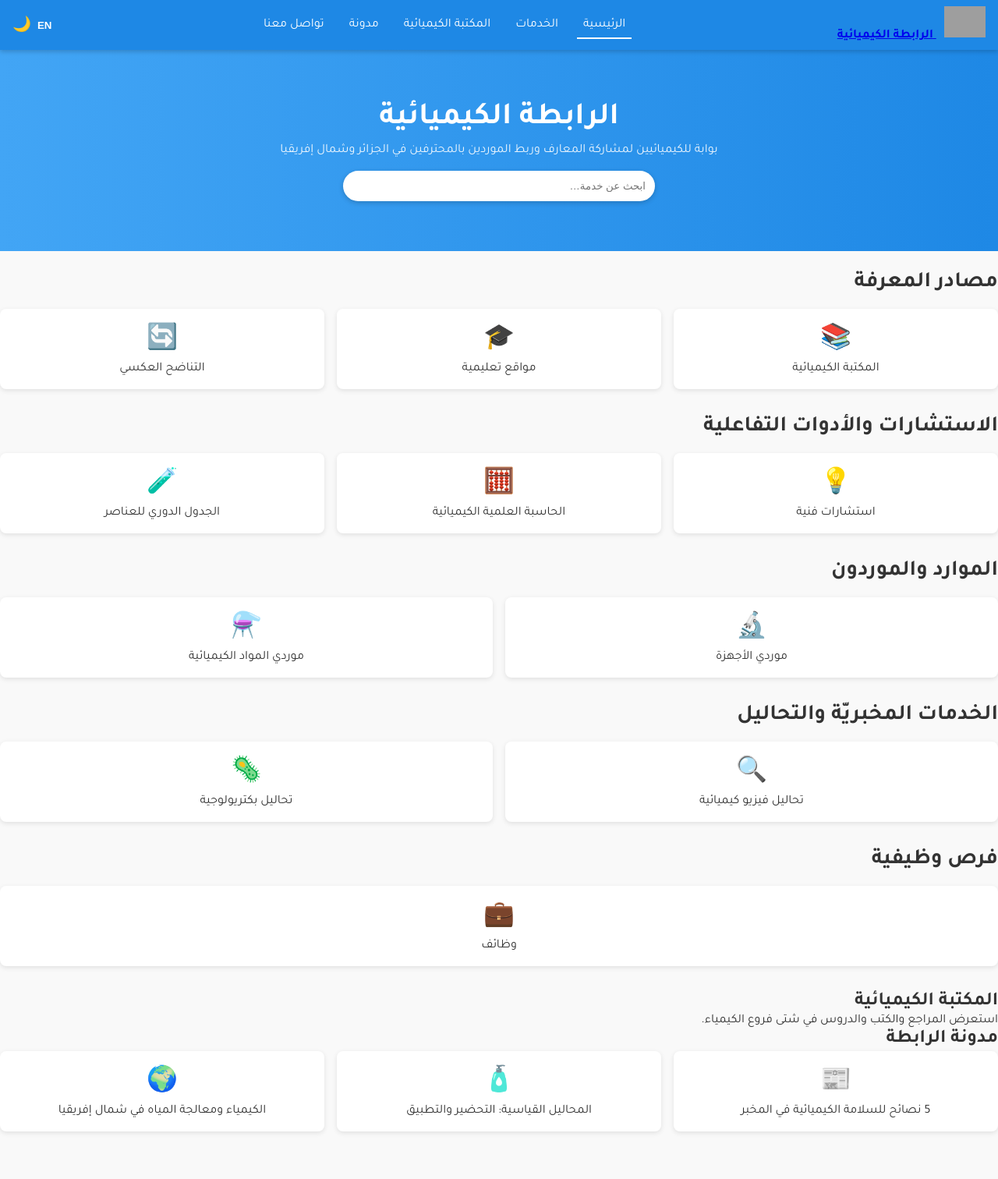
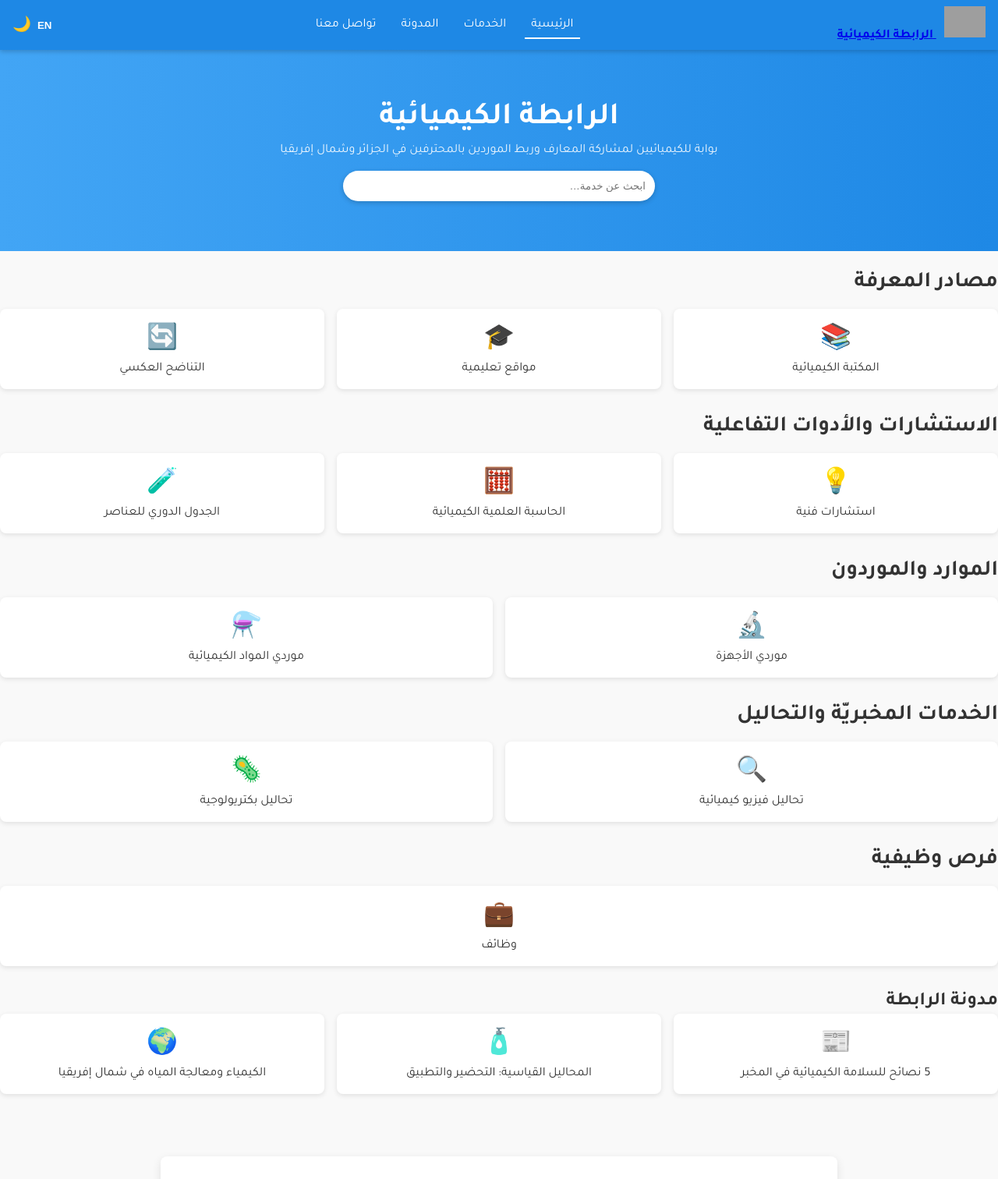
Before and after one commit to zitoun39/Chemical-Network, a plain HTML site: page index.html in a window 1280 px wide. Shown: the top 1512 px of the page at 78% size. Drawn offline with Linux system fonts and the light colour scheme; grey boxes are pictures that could not be loaded.

Commit message:
Full code with contact illustration container

```diff
--- a/index.html
+++ b/index.html
@@ -32,7 +32,6 @@
       <ul id="nav-list">
         <li><a href="#top"      class="nav-link">الرئيسية</a></li>
         <li><a href="#services" class="nav-link">الخدمات</a></li>
-        <li><a href="#library"  class="nav-link">المكتبة الكيميائية</a></li>
         <li><a href="#blog"     class="nav-link">مدونة</a></li>
         <li><a href="#contact"  class="nav-link">تواصل معنا</a></li>
       </ul>
@@ -58,45 +57,61 @@
       <div class="service-group">
         <h2>مصادر المعرفة</h2>
         <div class="cards">
-          <div class="card" data-tooltip="المكتبة الكيميائية"><span>📚</span><a href="#library">المكتبة الكيميائية</a></div>
-          <div class="card" data-tooltip="مواقع تعليمية"><span>🎓</span><a href="#">مواقع تعليمية</a></div>
-          <div class="card" data-tooltip="التناضح العكسي"><span>🔄</span><a href="#">التناضح العكسي</a></div>
+          <div class="card" data-tooltip="المكتبة الكيميائية">
+            <span>📚</span><a href="#">المكتبة الكيميائية</a>
+          </div>
+          <div class="card" data-tooltip="مواقع تعليمية">
+            <span>🎓</span><a href="#">مواقع تعليمية</a>
+          </div>
+          <div class="card" data-tooltip="التناضح العكسي">
+            <span>🔄</span><a href="#">التناضح العكسي</a>
+          </div>
         </div>
       </div>
       <div class="service-group">
         <h2>الاستشارات والأدوات التفاعلية</h2>
         <div class="cards">
-          <div class="card" data-tooltip="استشارات فنية"><span>💡</span><a href="#">استشارات فنية</a></div>
-          <div class="card" data-tooltip="الحاسبة العلمية الكيميائية"><span>🧮</span><a href="#">الحاسبة العلمية الكيميائية</a></div>
-          <div class="card" data-tooltip="الجدول الدوري للعناصر"><span>🧪</span><a href="#">الجدول الدوري للعناصر</a></div>
+          <div class="card" data-tooltip="استشارات فنية">
+            <span>💡</span><a href="#">استشارات فنية</a>
+          </div>
+          <div class="card" data-tooltip="الحاسبة العلمية الكيميائية">
+            <span>🧮</span><a href="#">الحاسبة العلمية الكيميائية</a>
+          </div>
+          <div class="card" data-tooltip="الجدول الدوري للعناصر">
+            <span>🧪</span><a href="#">الجدول الدوري للعناصر</a>
+          </div>
         </div>
       </div>
       <div class="service-group">
         <h2>الموارد والموردون</h2>
         <div class="cards">
-          <div class="card" data-tooltip="موردي الأجهزة"><span>🔬</span><a href="#">موردي الأجهزة</a></div>
-          <div class="card" data-tooltip="موردي المواد الكيميائية"><span>⚗️</span><a href="#">موردي المواد الكيميائية</a></div>
+          <div class="card" data-tooltip="موردي الأجهزة">
+            <span>🔬</span><a href="#">موردي الأجهزة</a>
+          </div>
+          <div class="card" data-tooltip="موردي المواد الكيميائية">
+            <span>⚗️</span><a href="#">موردي المواد الكيميائية</a>
+          </div>
         </div>
       </div>
       <div class="service-group">
         <h2>الخدمات المخبريّة والتحاليل</h2>
         <div class="cards">
-          <div class="card" data-tooltip="تحاليل فيزيو كيميائية"><span>🔍</span><a href="#">تحاليل فيزيو كيميائية</a></div>
-          <div class="card" data-tooltip="تحاليل بكتريولوجية"><span>🦠</span><a href="#">تحاليل بكتريولوجية</a></div>
+          <div class="card" data-tooltip="تحاليل فيزيو كيميائية">
+            <span>🔍</span><a href="#">تحاليل فيزيو كيميائية</a>
+          </div>
+          <div class="card" data-tooltip="تحاليل بكتريولوجية">
+            <span>🦠</span><a href="#">تحاليل بكتريولوجية</a>
+          </div>
         </div>
       </div>
       <div class="service-group">
         <h2>فرص وظيفية</h2>
         <div class="cards">
-          <div class="card" data-tooltip="وظائف"><span>💼</span><a href="#">وظائف</a></div>
+          <div class="card" data-tooltip="وظائف">
+            <span>💼</span><a href="#">وظائف</a>
+          </div>
         </div>
       </div>
-    </section>
-
-    <!-- المكتبة الكيميائية -->
-    <section class="services" id="library">
-      <h2>المكتبة الكيميائية</h2>
-      <p>استعرض المراجع والكتب والدروس في شتى فروع الكيمياء.</p>
     </section>
 
     <!-- مدونة الرابطة -->
@@ -167,13 +182,12 @@
     <nav class="footer-nav" aria-label="روابط الفوتر">
       <a href="#top">الرئيسية</a> |
       <a href="#services">الخدمات</a> |
-      <a href="#library">المكتبة الكيميائية</a> |
       <a href="#blog">مدونة</a> |
       <a href="#contact">تواصل معنا</a>
     </nav>
   </footer>
 
-  <!-- reCAPTCHA + السكربت الرئيسي -->
+  <!-- reCAPTCHA + السكربت -->
   <script src="https://www.google.com/recaptcha/api.js" async defer></script>
   <script src="script.js"></script>
 </body>
--- a/script.js
+++ b/script.js
@@ -6,7 +6,7 @@ document.addEventListener("DOMContentLoaded", () => {
   const darkSwitch  = document.getElementById('darkSwitch');
   const langToggle  = document.getElementById('lang-toggle');
 
-  // 1. Progress bar + Back-to-top + Active nav
+  // Progress + Back-to-top + Active nav
   window.addEventListener('scroll', () => {
     const scrollTop = window.scrollY;
     const docHeight = document.documentElement.scrollHeight - window.innerHeight;
@@ -25,7 +25,7 @@ document.addEventListener("DOMContentLoaded", () => {
     window.scrollTo({ top: 0, behavior: 'smooth' });
   });
 
-  // 2. Dark mode persistence
+  // Dark mode persistence
   if (darkSwitch) {
     darkSwitch.checked = localStorage.getItem('dark') === 'true';
     document.body.classList.toggle('dark', darkSwitch.checked);
@@ -35,23 +35,21 @@ document.addEventListener("DOMContentLoaded", () => {
     });
   }
 
-  // 3. Language toggle persistence
+  // Language toggle
   const texts = {
     ar: {
-      nav: ['الرئيسية','الخدمات','المكتبة الكيميائية','مدونة','تواصل معنا'],
+      nav: ['الرئيسية','الخدمات','المدونة','تواصل معنا'],
       heroTitle: 'الرابطة الكيميائية',
       heroDesc: 'بوابة للكيميائيين لمشاركة المعارف وربط الموردين بالمحترفين في الجزائر وشمال إفريقيا',
       submit: 'إرسال',
-      blogTitle: 'مدونة الرابطة',
-      labels: ['مصادر المعرفة','الاستشارات والأدوات التفاعلية','الموارد والموردون','الخدمات المخبريّة والتحاليل','فرص وظيفية']
+      blogTitle: 'مدونة الرابطة'
     },
     en: {
-      nav: ['Home','Services','Library','Blog','Contact'],
+      nav: ['Home','Services','Blog','Contact'],
       heroTitle: 'Chemical Network',
       heroDesc: 'A portal for chemists to share knowledge and connect suppliers & professionals in Algeria & North Africa',
       submit: 'Submit',
-      blogTitle: 'Network Blog',
-      labels: ['Knowledge Resources','Consultations & Tools','Suppliers & Resources','Lab Services & Analyses','Job Opportunities']
+      blogTitle: 'Network Blog'
     }
   };
   const applyLang = lang => {
@@ -59,9 +57,7 @@ document.addEventListener("DOMContentLoaded", () => {
     document.getElementById('hero-title').textContent = texts[lang].heroTitle;
     document.getElementById('hero-desc').textContent = texts[lang].heroDesc;
     document.querySelector('.btn-submit').textContent = texts[lang].submit;
-    document.querySelector('#blog h2').textContent     = texts[lang].blogTitle;
-    document.querySelectorAll('.service-group h2')
-            .forEach((h2,i) => h2.textContent = texts[lang].labels[i]);
+    document.querySelector('#blog h2').textContent = texts[lang].blogTitle;
     langToggle.textContent = lang === 'ar' ? 'EN' : 'AR';
     document.documentElement.lang = lang;
     document.documentElement.dir  = lang === 'ar' ? 'rtl' : 'ltr';
@@ -74,7 +70,7 @@ document.addEventListener("DOMContentLoaded", () => {
     applyLang(lang);
   });
 
-  // 4. Contact form validation + reCAPTCHA
+  // Contact form validation + reCAPTCHA
   const form = document.getElementById('contact-form');
   const successBox = document.getElementById('success-message');
   if (form) {
@@ -83,20 +79,19 @@ document.addEventListener("DOMContentLoaded", () => {
       const fields = ['name','email','subject','message'];
       let valid = true;
 
-      // Clear errors
       fields.forEach(id => {
         document.getElementById(`error-${id}`).textContent = '';
       });
       document.getElementById('error-recaptcha').textContent = '';
 
-      // Category check
+      // category check
       const category = form.querySelector('input[name="category"]:checked');
       if (!category) {
         valid = false;
         alert('يرجى اختيار نوع المرسل.');
       }
 
-      // Field checks
+      // field checks
       fields.forEach(id => {
         const el = document.getElementById(id);
         if (!el.value.trim()) {
@@ -116,10 +111,9 @@ document.addEventListener("DOMContentLoaded", () => {
 
       if (!valid) return;
 
-      // On success
       form.hidden = true;
       successBox.classList.add('show');
-      // هنا يمكنك إضافة fetch/AJAX لإرسال البيانات فعلياً…
+      // يمكنك هنا إرسال البيانات عبر AJAX…
     });
   }
 });
--- a/style.css
+++ b/style.css
@@ -49,9 +49,7 @@ header { position:sticky; top:0; z-index:10; }
   display:none; font-size:1.5rem; background:none; border:none;
   color:var(--light); cursor:pointer;
 }
-#nav-list {
-  list-style:none; display:flex; gap:1rem;
-}
+#nav-list { list-style:none; display:flex; gap:1rem; }
 #nav-list.show {
   display:flex; flex-direction:column;
   position:absolute; top:100%; right:0; width:100%;
```
Also changed, not shown: contact-illustration.png (added).
